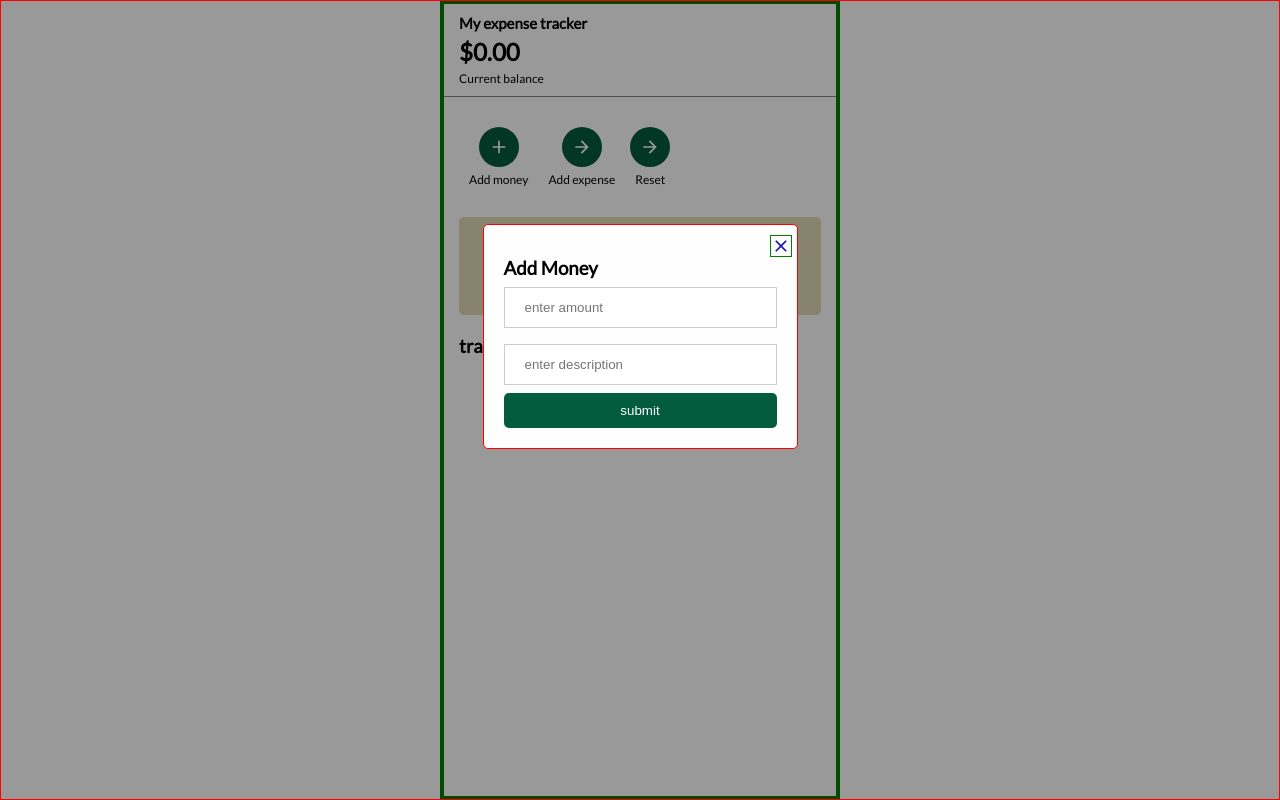
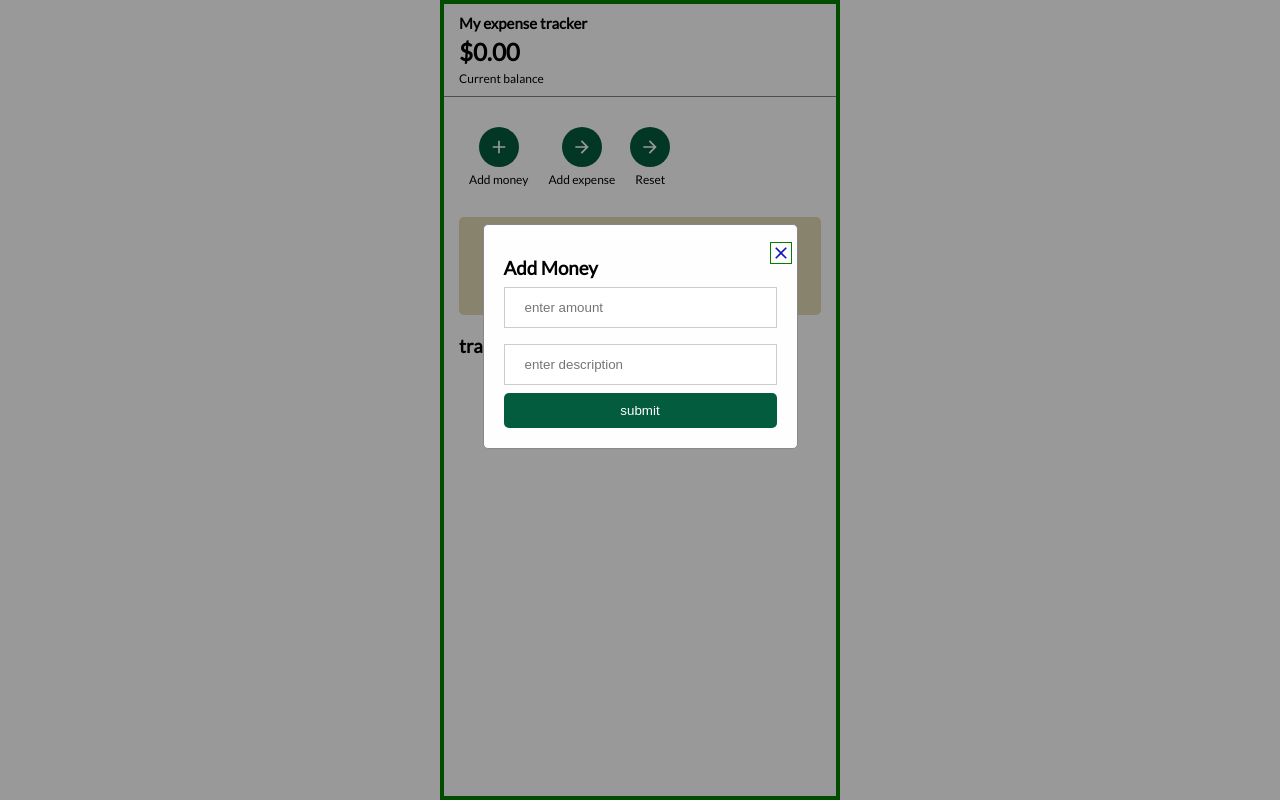
Before and after one commit to Bizzhle/my-expense-tracker, a React (Create React App) app: page / in a window 1280 px wide. Both pictures are taken after a click on the button 498 px from the left and 147 px from the top of the page. Built offline with nearby package versions, Linux system fonts and the light colour scheme.

Commit message:
container changed

```diff
--- a/src/components/IncomeForm.js
+++ b/src/components/IncomeForm.js
@@ -37,7 +37,8 @@ export const IncomeForm = ({
 
   return (
     <div ref={incomeFormRef} className={isActive ? "active" : "hidden"}>
-      <form className="modal-content animate" onSubmit={onSubmit}>
+      <div className="modal-content animate">
+        <form className=" " onSubmit={onSubmit}>
           <div className="close-container">
             <span className="close" onClick={closeForm}>
               <IoMdClose />
@@ -67,5 +68,6 @@ export const IncomeForm = ({
           </div>
         </form>
       </div>
+    </div>
   );
 };
--- a/src/index.css
+++ b/src/index.css
@@ -98,17 +98,6 @@ body {
 
 .hidden {
   display: none; /* Hidden by default */
-  position: fixed; /* Stay in place */
-  z-index: 1; /* Sit on top */
-  left: 0;
-  top: 0;
-  width: 100%; /* Full width */
-  height: 100%; /* Full height */
-  overflow: auto; /* Enable scroll if needed */
-  background-color: rgb(0,0,0); /* Fallback color */
-  background-color: rgba(0,0,0,0.4); /* Black w/ opacity */
-  padding-top: 60px;
-
 }
 
 .active {
@@ -120,13 +109,13 @@ body {
   z-index: 1; /* Sit on top */
   left: 0;
   top: 0;
-  width: 100%; /* Full width */
-  height: 100%; /* Full height */
+  width: 100%;
+  height: 100%;
   overflow: auto; /* Enable scroll if needed */
   background-color: rgb(0,0,0); /* Fallback color */
   background-color: rgba(0,0,0,0.4); /* Black w/ opacity */
   /* padding-top: 60px; */
-  border: 1px solid red;
+
 
 }
 
@@ -146,21 +135,13 @@ input[type=text], input[type=number] {
   border: 1px solid #888;
   width: 315px; /* Could be more or less, depending on screen size */
   border-radius: 5px;
-  /* height: 200px; */
   padding: 20px;
-  /* position: fixed;
-  left: 50%;
-  top: 50%; */
-  /* top: 0; */
-  /* transform: translate(-50%, -50%); */
-  border: 1px solid red;
+
 }
 
 @media screen and (max-width: 415px) {
   .modal-content {
     width: 300px;
-  border: 1px solid red;
-
   }
 }
 
```
Lines whose indentation alone changed are shown as unchanged.
